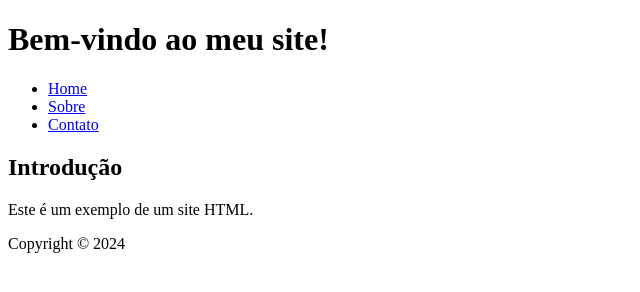
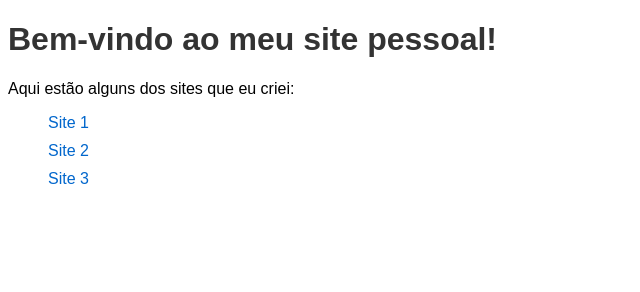
Before and after one commit to fabioqueiroz1415/fabioqueiroz1415.github.io, a plain HTML site: page index.html in a window 1280 px wide. Shown: the whole page, without its empty margins (0-640 px from the left). Drawn offline with Linux system fonts and the light colour scheme.

Commit message:
Update index.html

```diff
--- a/index.html
+++ b/index.html
@@ -1,27 +1,36 @@
 <!DOCTYPE html>
 <html>
 <head>
-    <title>Meu Site</title>
+    <title>Meu Site Pessoal</title>
+    <style>
+        body {
+            font-family: Arial, sans-serif;
+        }
+        h1 {
+            color: #333;
+        }
+        ul {
+            list-style-type: none;
+        }
+        li {
+            margin: 10px 0;
+        }
+        a {
+            color: #0066cc;
+            text-decoration: none;
+        }
+        a:hover {
+            text-decoration: underline;
+        }
+    </style>
 </head>
 <body>
-    <header>
-        <h1>Bem-vindo ao meu site!</h1>
-    </header>
-    <nav>
-        <ul>
-            <li><a href="#">Home</a></li>
-            <li><a href="#">Sobre</a></li>
-            <li><a href="#">Contato</a></li>
-        </ul>
-    </nav>
-    <main>
-        <section>
-            <h2>Introdução</h2>
-            <p>Este é um exemplo de um site HTML.</p>
-        </section>
-    </main>
-    <footer>
-        <p>Copyright © 2024</p>
-    </footer>
+    <h1>Bem-vindo ao meu site pessoal!</h1>
+    <p>Aqui estão alguns dos sites que eu criei:</p>
+    <ul>
+        <li><a href="http://www.exemplo1.com" target="_blank">Site 1</a></li>
+        <li><a href="http://www.exemplo2.com" target="_blank">Site 2</a></li>
+        <li><a href="http://www.exemplo3.com" target="_blank">Site 3</a></li>
+    </ul>
 </body>
 </html>
```
